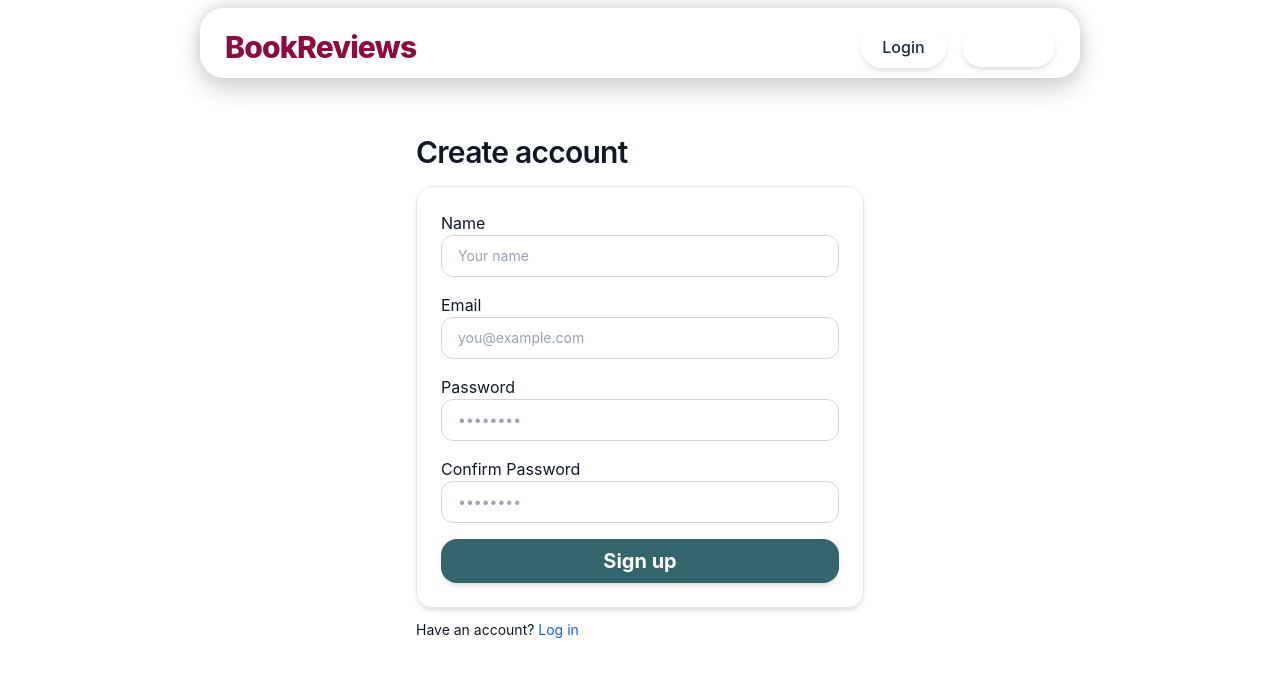
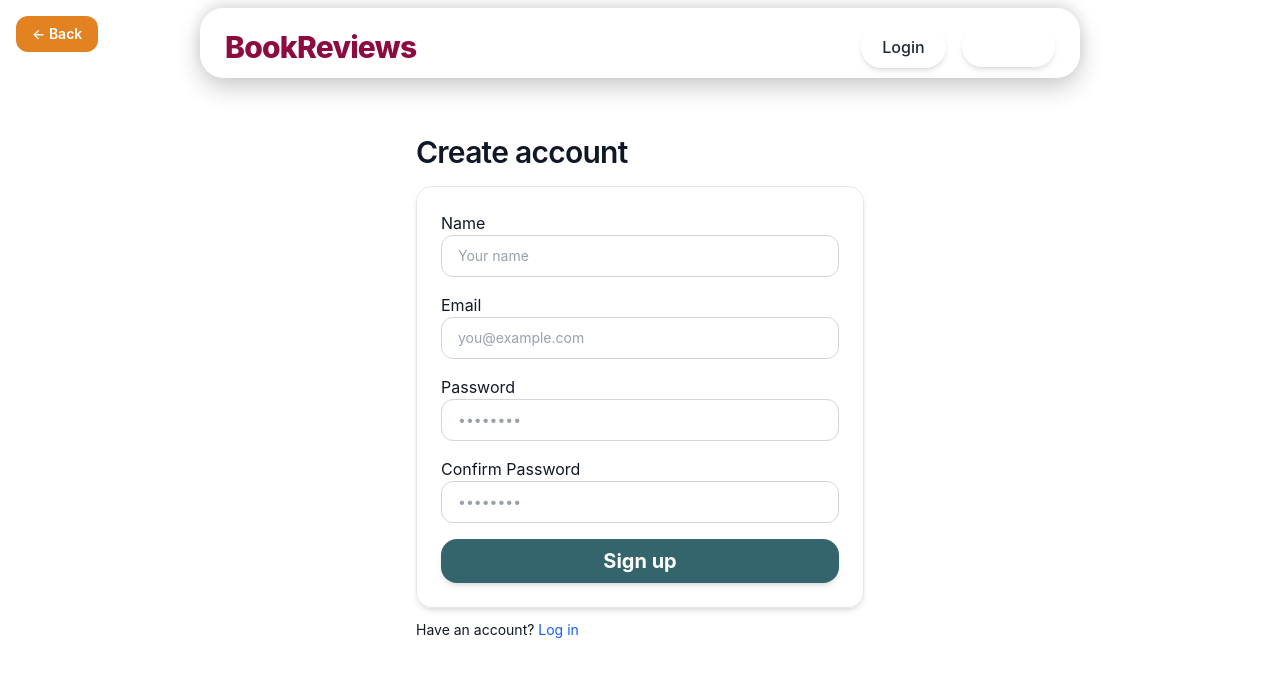
Before and after one commit to shivengoomer/book_review_assigment, a React (Vite) app in the folder frontend/: page /signup in a window 1280 px wide. Shown: the top 676 px of the page. Built offline with nearby package versions, Linux system fonts and the light colour scheme; no server answers.

Commit message:
back button added

```diff
--- a/frontend/src/App.jsx
+++ b/frontend/src/App.jsx
@@ -9,12 +9,14 @@ import Signup from "./pages/Signup";
 import Login from "./pages/Login";
 import NavBar from "./Navbar";
 import Profile from "./pages/Profile";
+import BackButton from "./components/BackButton";
 
 export default function App() {
   return (
     <AuthProvider>
       <BrowserRouter>
         <NavBar />
+        <BackButton/>
         <motion.main
           className="container-app py-6 min-h-[calc(100vh-4rem)]"
           initial={{ opacity: 0 }}
--- a/frontend/src/components/backButton.jsx
+++ b/frontend/src/components/backButton.jsx
@@ -1,15 +1,19 @@
 // components/BackButton.jsx
-import { useNavigate } from "react-router-dom";
+import { useNavigate, useLocation } from "react-router-dom";
 
-export default function BackButton({ text = "Back" }) {
+export default function BackButton() {
   const navigate = useNavigate();
+  const location = useLocation();
+
+  // Hide button on home page
+  if (location.pathname === "/") return null;
 
   return (
     <button
       onClick={() => navigate(-1)}
-      className="btn btn-secondary mb-4"
+      className="fixed bg-[#e28221] text-white font-semibold hover:cursor-pointer top-4 left-4 btn btn-secondary z-50"
     >
-      {text}
+      ← Back
     </button>
   );
 }
--- a/frontend/src/pages/BookDetails.jsx
+++ b/frontend/src/pages/BookDetails.jsx
@@ -31,7 +31,6 @@ function ReviewEditor({ bookId, onDone }) {
 
   return (
     <form onSubmit={submit} className="space-y-3">
-      <BackButton />
       {error && <div className="text-red-600">{error}</div>}
       <div>
         <label className="label">Rating</label>
```
